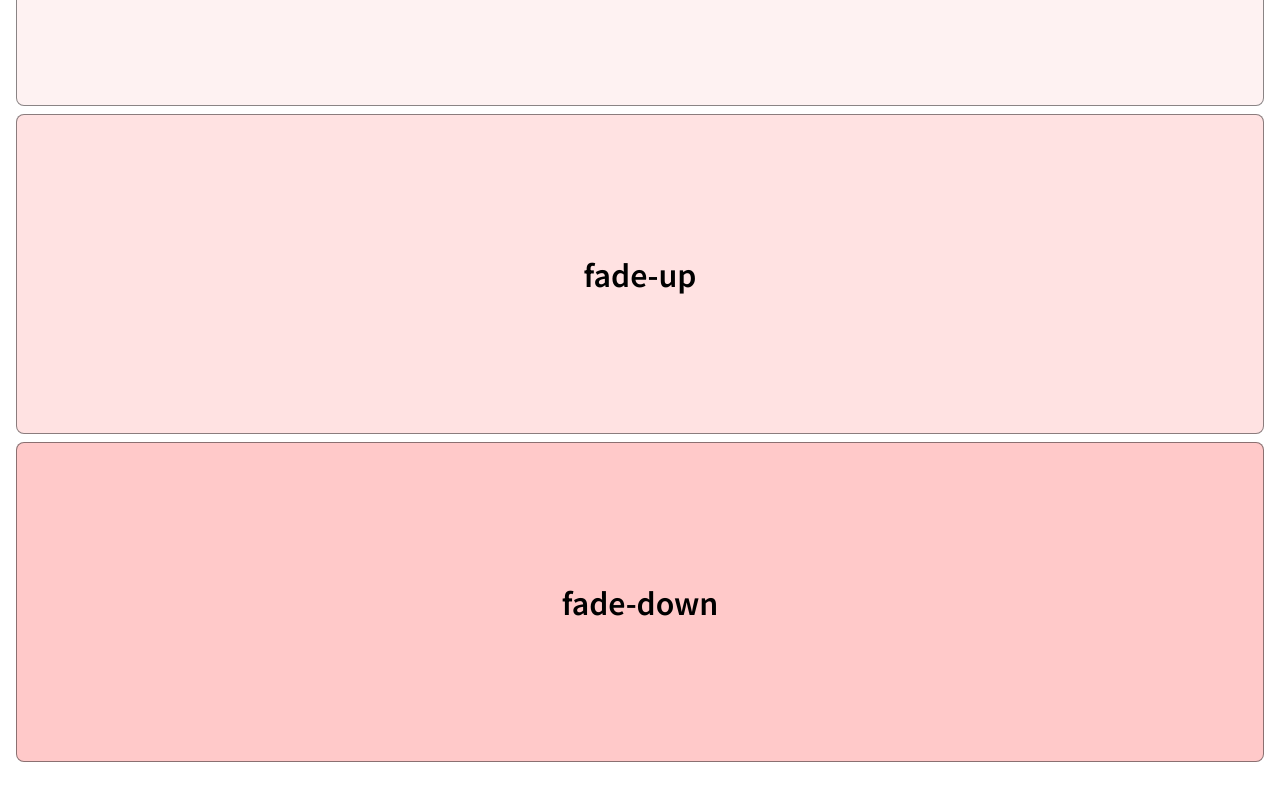
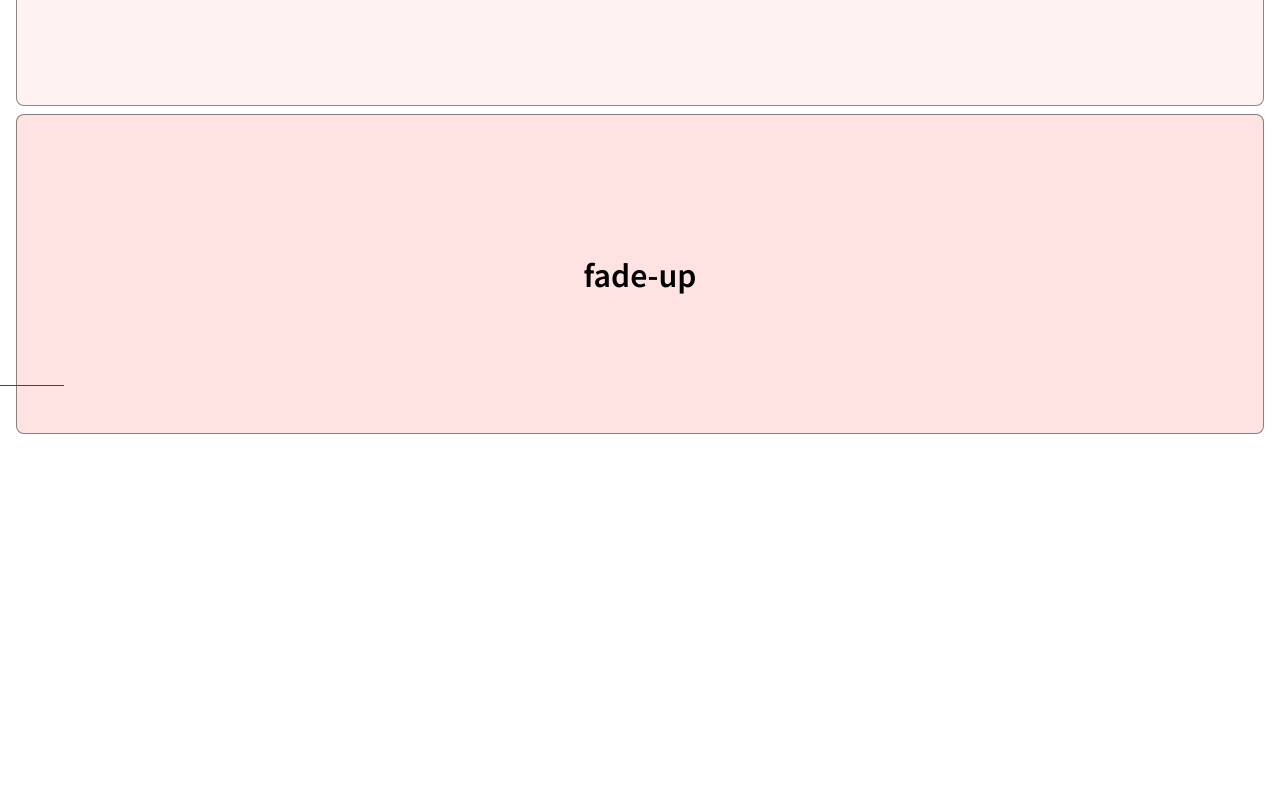
Before and after one commit to GaiaYang/react-primitives, a Next.js app: page /aos in a window 1280 px wide. Shown: the part 294-1094 px from the top of the page. Built offline with nearby package versions, Linux system fonts and the light colour scheme.

Commit message:
補充flip 垂直相關補償距離

```diff
--- a/src/app/aos/components/Demo.tsx
+++ b/src/app/aos/components/Demo.tsx
@@ -24,7 +24,10 @@ export default function Demo() {
   const { containerRef } = useAOSInitial<HTMLDivElement>();
 
   return (
-    <div ref={containerRef} className="flex flex-col gap-4 overflow-hidden p-4">
+    <div
+      ref={containerRef}
+      className="relative flex flex-col gap-4 overflow-hidden p-4"
+    >
       <div role="tablist" className="tabs tabs-box">
         {options.map((item) => (
           <button
@@ -41,6 +44,7 @@ export default function Demo() {
         ))}
       </div>
       {renderAOS(type)}
+      <div className="bg-primary fixed bottom-30 left-0 h-px w-16" />
     </div>
   );
 }
--- a/src/features/aos/core/animations.ts
+++ b/src/features/aos/core/animations.ts
@@ -1,7 +1,7 @@
 import gsap from "gsap";
 import { ScrollTrigger } from "gsap/ScrollTrigger";
 
-import type { ScrollAnimationOptions } from "../types";
+import type { AnchorPlacement, ScrollAnimationOptions } from "../types";
 import { DEFAULT_OPTIONS, DISTANCE } from "./config";
 import { translate3d, scale, rotateX, rotateY, perspective } from "./tweenVars";
 
@@ -63,6 +63,66 @@ const presets = {
   },
 } satisfies Record<string, AnimationPreset>;
 
+/** 計算 ScrollTrigger start 語法 */
+function scrollTriggerStart(anchorPlacement: AnchorPlacement, offset: number) {
+  const [v1, v2] = anchorPlacement.split("-");
+  const anchor = `${v1} ${v2}`;
+
+  if (offset === 0 || Number.isNaN(offset)) return anchor;
+
+  const fix = `${offset > 0 ? "-" : "+"}=${Math.abs(offset)}`;
+  return `${anchor}${fix}`;
+}
+
+/** 將百分比轉成 0~1 數值 */
+function percentToNumber(value: string) {
+  return parseFloat(value.replace("%", "")) / 100;
+}
+
+function degToRad(deg: string) {
+  return (parseFloat(deg) * Math.PI) / 180;
+}
+
+/** 補償垂直方向造成的位置偏移 */
+function offsetFixed(offset: number, vars: gsap.TweenVars, height: number) {
+  let result = offset;
+
+  // 取得各 transform 參數
+  const _y = vars.translateY ?? vars.y ?? 0;
+
+  // 處理 translateY
+  if (typeof _y === "number") {
+    result -= _y;
+  } else if (typeof _y === "string" && _y.includes("%")) {
+    result -= height * percentToNumber(_y);
+  }
+
+  const _scale =
+    [vars.scaleY, vars.scale].find((v) => typeof v === "number") ?? 1;
+
+  // 處理 scale
+  if (_scale !== 1) {
+    result -= (height * (1 - _scale)) / 2;
+  }
+
+  const _perspective =
+    [vars.perspective, vars.transformPerspective].find(
+      (v) => typeof v === "number",
+    ) ?? 0;
+  if (typeof vars.rotateX === "string") {
+    const rad = degToRad(vars.rotateX);
+    const halfHeight = height / 2;
+    const sin = Math.sin(rad);
+    const cos = Math.cos(rad);
+    const z = halfHeight * sin;
+    const projected =
+      halfHeight * cos * (_perspective / (_perspective - z)) * 2;
+    result -= (height + projected) / 2;
+  }
+
+  return Math.floor(result);
+}
+
 /** 建立 ScrollTrigger 動畫 */
 function createScrollTriggerTween(
   element: Element,
@@ -76,32 +136,32 @@ function createScrollTriggerTween(
     ...options,
   };
 
-  const [elementEdge, viewportEdge] = anchorPlacement.split("-");
-  const start = `${elementEdge} ${viewportEdge}-=${offset}`;
+  const rect = element.getBoundingClientRect();
 
-  return gsap.fromTo(
-    element,
-    {
+  const _fromVars = {
     ...preset.from,
     ...fromVars,
-    },
-    {
+  };
+
+  return gsap.fromTo(element, _fromVars, {
     ...preset.to,
     ...toVars,
     scrollTrigger: {
-        // markers: true,
+      markers: true,
       trigger: element,
       toggleActions: mirror
         ? "play play reverse none"
         : "play none none reverse",
       once,
-        start,
+      start: scrollTriggerStart(
+        anchorPlacement,
+        offsetFixed(offset, _fromVars, rect.height),
+      ),
     },
     ease: easing,
     duration: duration / 1000,
     delay: delay / 1000,
-    },
-  );
+  });
 }
 
 const config = {
```
Lines whose indentation alone changed are shown as unchanged.
